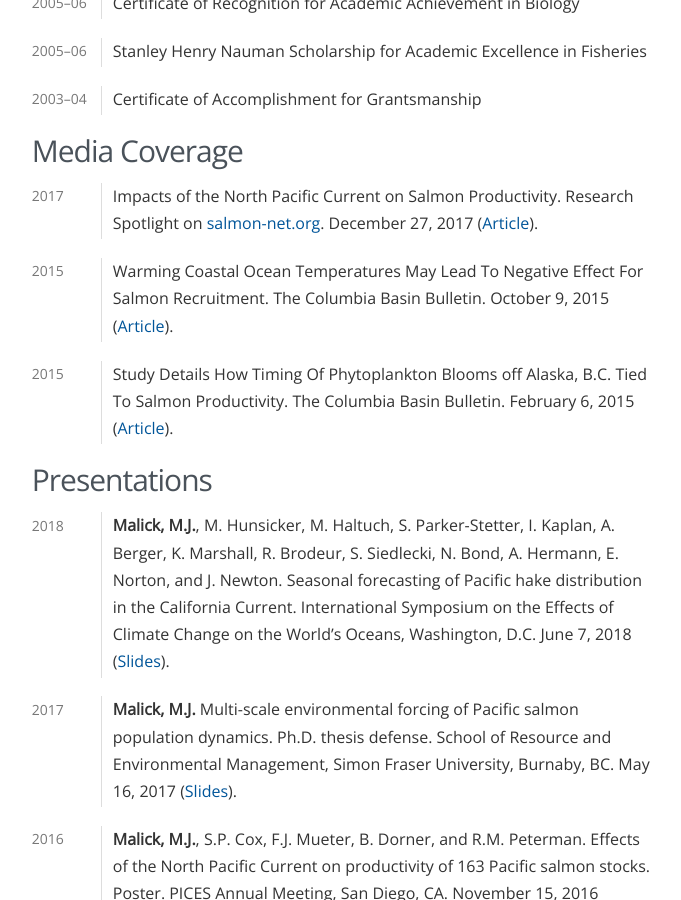
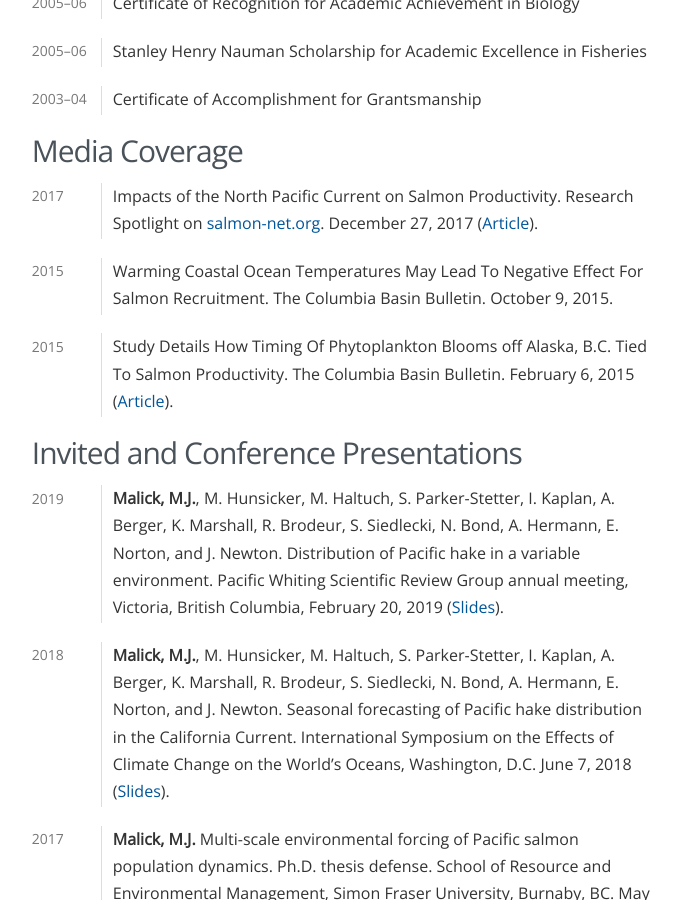
Before and after one commit to michaelmalick/michaelmalick.github.io, a Jekyll site: the page built from malick-cv.md, in a window 1280 px wide and 900 px high, scrolled down 2321 px. Shown: the whole window, without its empty margins (461-1142 px from the left). Built offline with Jekyll 4.4.1, drawn with Linux system fonts in a browser that asks for light colours; some of the changed text lies outside the part shown.

Commit message:
Update CV

```diff
--- a/malick-cv.md
+++ b/malick-cv.md
@@ -159,8 +159,7 @@ Media Coverage
 
 2015
 :   Warming Coastal Ocean Temperatures May Lead To Negative Effect For Salmon
-    Recruitment. The Columbia Basin Bulletin. October 9, 2015
-    ([Article][CBB:2015:network]).
+    Recruitment. The Columbia Basin Bulletin. October 9, 2015.
 
 2015
 :   Study Details How Timing Of Phytoplankton Blooms off Alaska, B.C. Tied To
@@ -169,8 +168,15 @@ Media Coverage
 
 
 
-Presentations
--------------
+Invited and Conference Presentations
+------------------------------------
+
+2019
+:   **Malick, M.J.**, M. Hunsicker, M. Haltuch, S. Parker-Stetter, I. Kaplan, A.
+    Berger, K. Marshall, R. Brodeur, S. Siedlecki, N. Bond, A. Hermann, E.
+    Norton, and J. Newton. Distribution of Pacific hake in a variable
+    environment. Pacific Whiting Scientific Review Group annual meeting,
+    Victoria, British Columbia, February 20, 2019 ([Slides][Slides:srg-2019]).
 
 2018
 :   **Malick, M.J.**, M. Hunsicker, M. Haltuch, S. Parker-Stetter,
@@ -344,6 +350,10 @@ Working Groups and Workshops
 Certifications & Services
 -------------------------
 
+2017--19
+:   Graduate supervisory committee for Jessica Gill, Simon Fraser University,
+    Master's of Resource Management. Successfully completed degree.
+
 2007--16
 :   American Fisheries Society Associate Professional
 
@@ -414,3 +424,5 @@ Field Experience
 [salmonnet:2017]: http://salmon-net.org/impacts-of-variations-in-the-north-pacific-current-on-salmon-productivity-differ-both-geographically-and-by-species/
 
 [Slides:eccwo-2018]: https://s3-us-west-2.amazonaws.com/michaelmalick-com-public/slides/malick_etal_eccwo2018_slides.pdf
+
+[Slides:srg-2019]: https://s3-us-west-2.amazonaws.com/michaelmalick-com-public/slides/malick_etal_hake_srg2019_website.pdf
```
Also changed, not shown: other parts of malick-cv.md (+1 -1 lines), cv/index.md (+17 -5 lines), 1 other file.
